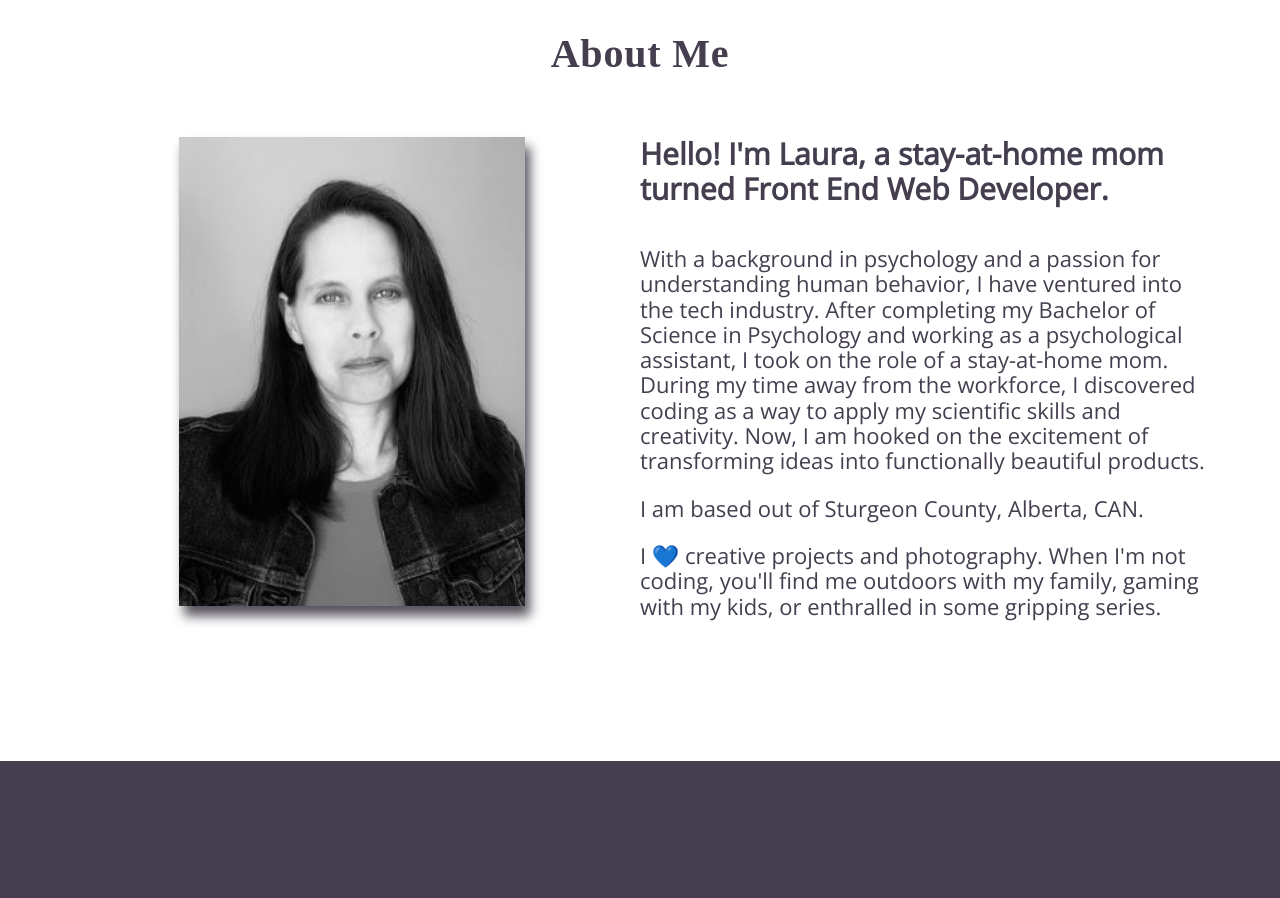
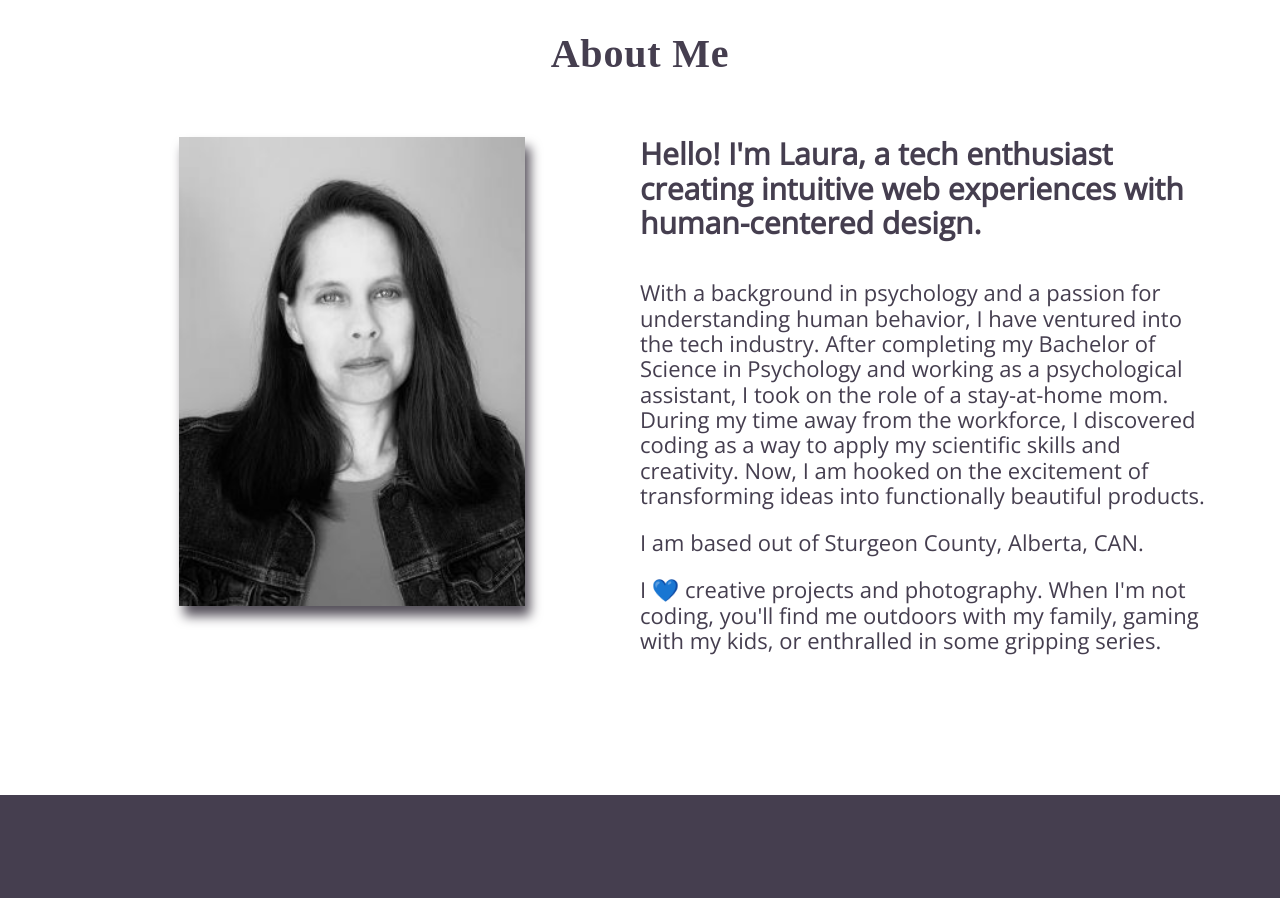
Before and after one commit to ll-zerr/lz-portfolio, a website built with Parcel: page index.html in a window 1280 px wide. Shown: the part 3360-4258 px from the top of the page. Built offline with nearby package versions, Linux system fonts and the light colour scheme; a web font is replaced by a local one.

Commit message:
Update about section intro

```diff
--- a/index.html
+++ b/index.html
@@ -202,7 +202,7 @@
 
           <div class="about-content">
             <div class="about-text">
-              <h4>Hello! I'm Laura, a stay-at-home mom turned Front End Web Developer.</h4>
+              <h4>Hello! I'm Laura, a tech enthusiast creating intuitive web experiences with human-centered design.</h4>
               <p>With a background in psychology and a passion for understanding human behavior, I have ventured into the tech industry. After completing my Bachelor of Science in Psychology and working as a psychological assistant, I took on the role of a stay-at-home mom. During my time away from the workforce, I discovered coding as a way to apply my scientific skills and creativity. Now, I am hooked on the excitement of transforming ideas into functionally beautiful products. </p>
               <p>I am based out of Sturgeon County, Alberta, CAN.</p>
               <p>I 💙 creative projects and photography. When I'm not coding, you'll find me outdoors with my family, gaming with my kids, or enthralled in some gripping series.</p>
```
